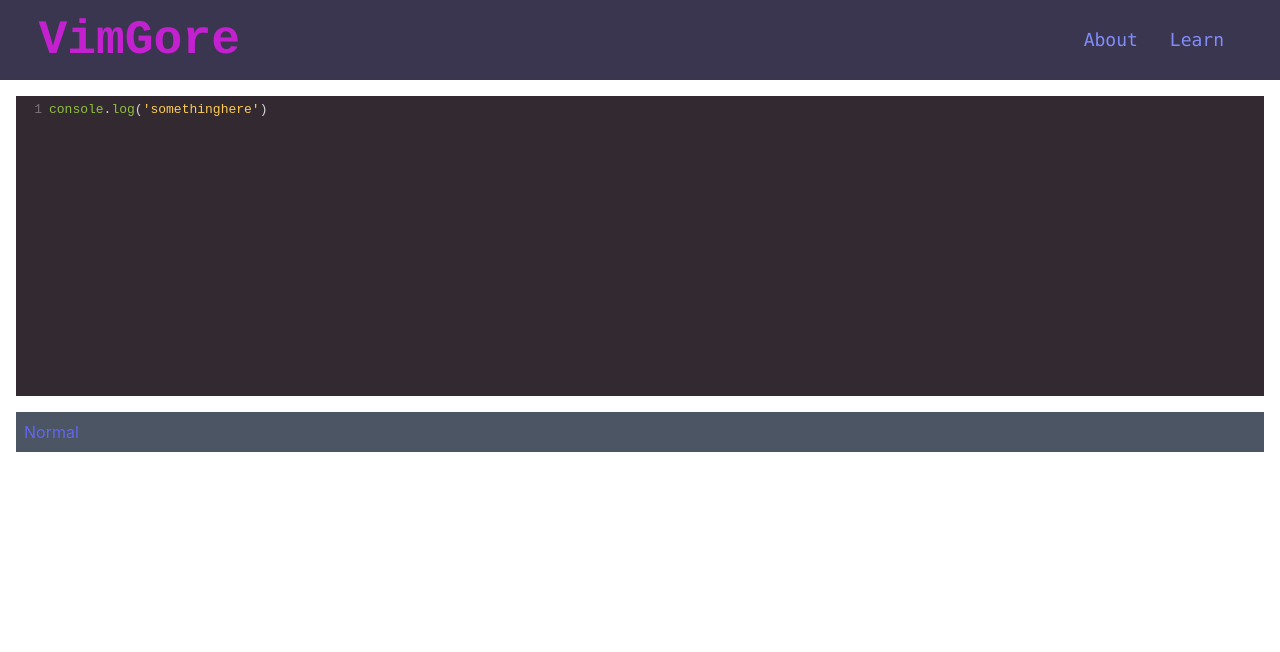
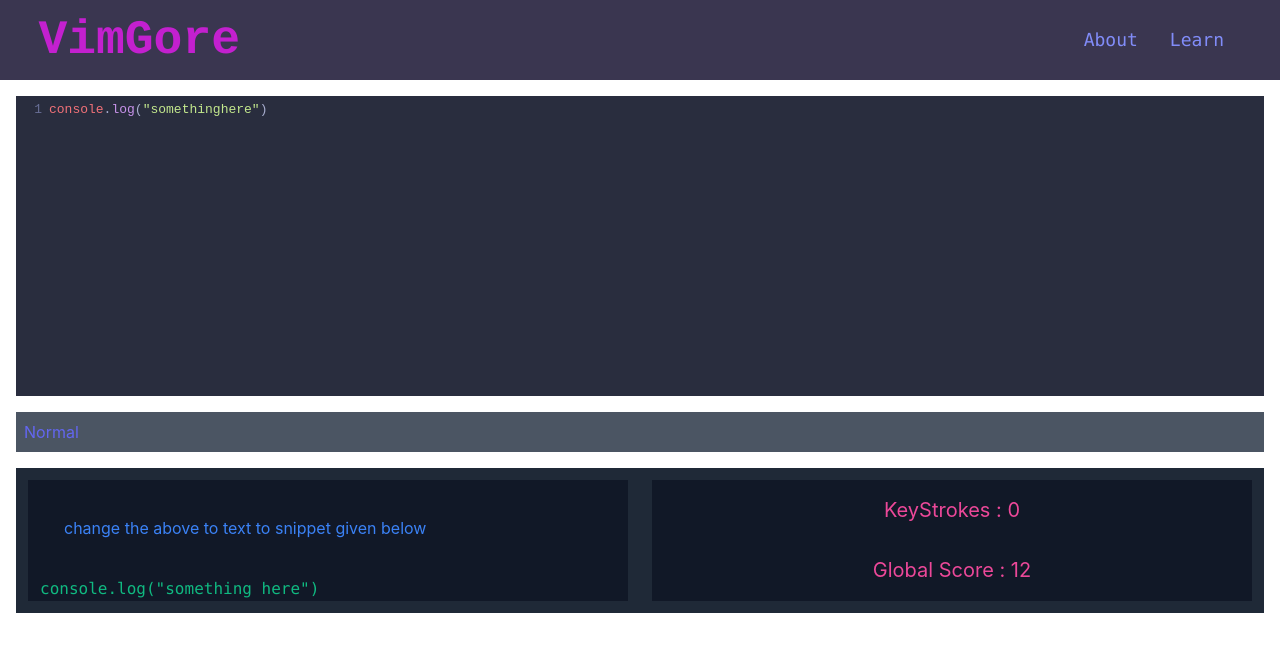
Before and after one commit to ps173/VimGore, a Next.js app in the folder client/: page / in a window 1280 px wide. Shown: the top 652 px of the page. Built offline with nearby package versions, Linux system fonts and the light colour scheme.

Commit message:
Working Keystrokes and somewhat called gamearea

```diff
--- a/client/components/editor.jsx
+++ b/client/components/editor.jsx
@@ -8,7 +8,7 @@ import "codemirror/theme/material-palenight.css";
 import "codemirror/keymap/vim";
 import "codemirror/mode/javascript/javascript";
 
-const VimEditor = ({ value }) => {
+const VimEditor = ({ value, setValue, setKeystrokes }) => {
   const [vimode, setVimode] = useState("Normal");
   const [cursorpos, setCursorpos] = useState({ x: 0, y: 0 });
 
@@ -28,8 +28,8 @@ const VimEditor = ({ value }) => {
     }
   };
 
-  const handleCursorpos = () => {
-    // TODO: Add a cursor position handler
+  const handleKeyStrokes = () => {
+    setKeystrokes((prev) => prev + 1);
   };
 
   return (
@@ -38,12 +38,18 @@ const VimEditor = ({ value }) => {
         className="m-4"
         value={value}
         options={{
-          theme: "hopscotch",
+          theme: "material-palenight",
           mode: "javascript",
           lineNumbers: true,
           keyMap: "vim",
         }}
-        onKeyHandled={(editor, data, value) => handleVimode(editor)}
+        onChange={() => {
+          handleKeyStrokes();
+        }}
+        onKeyHandled={(editor, data, value) => {
+          handleVimode(editor);
+          handleKeyStrokes();
+        }}
       />
       <div className="m-4 flex flex-row w-auto bg-gray-600 p-2">
         <div className="text-indigo-500 ">{vimode}</div>
--- a/client/components/gameAreaInfo.jsx
+++ b/client/components/gameAreaInfo.jsx
@@ -1,7 +1,31 @@
-import React from "react";
-
 const gameAreaInfo = ({ children }) => {
   return <div>{children}</div>;
 };
 
+gameAreaInfo.FlexContainer = ({ children }) => {
+  return <div className="flex flex-row bg-gray-800 m-4">{children}</div>;
+};
+
+gameAreaInfo.Box = ({ children }) => {
+  return <div className="bg-gray-900 w-full h-9/13 m-3">{children}</div>;
+};
+
+gameAreaInfo.Text = ({ children }) => {
+  return (
+    <div className="text-justify text-blue-500 p-5 m-4 text-base">
+      {children}
+    </div>
+  );
+};
+
+gameAreaInfo.Code = ({ children }) => {
+  return <code className="text-center text-green-500 px-3">{children}</code>;
+};
+
+gameAreaInfo.HugeText = ({ children }) => {
+  return (
+    <div className="text-center text-xl text-pink-500 p-4">{children}</div>
+  );
+};
+
 export default gameAreaInfo;
--- a/client/containers/GameContainer.jsx
+++ b/client/containers/GameContainer.jsx
@@ -4,12 +4,28 @@ import dynamic from "next/dynamic";
 const VimEditor = dynamic(import("../components/editor"), { ssr: false });
 
 const GameArea = () => {
-  const [code, setCode] = useState("console.log('somethinghere')");
+  const [code, setCode] = useState(`console.log("somethinghere")`);
+  const [keystrokes, setKeystrokes] = useState(0);
 
   return (
     <>
-      <VimEditor value={code} />
-      <GameAreaInfo />
+      <VimEditor value={code} setKeystrokes={setKeystrokes} />
+      <GameAreaInfo>
+        <GameAreaInfo.FlexContainer>
+          <GameAreaInfo.Box>
+            <GameAreaInfo.Text>
+              change the above to text to snippet given below
+            </GameAreaInfo.Text>
+            <GameAreaInfo.Code>console.log("something here")</GameAreaInfo.Code>
+          </GameAreaInfo.Box>
+          <GameAreaInfo.Box>
+            <GameAreaInfo.HugeText>
+              KeyStrokes : {keystrokes}
+            </GameAreaInfo.HugeText>
+            <GameAreaInfo.HugeText>Global Score : 12</GameAreaInfo.HugeText>
+          </GameAreaInfo.Box>
+        </GameAreaInfo.FlexContainer>
+      </GameAreaInfo>
     </>
   );
 };
```
